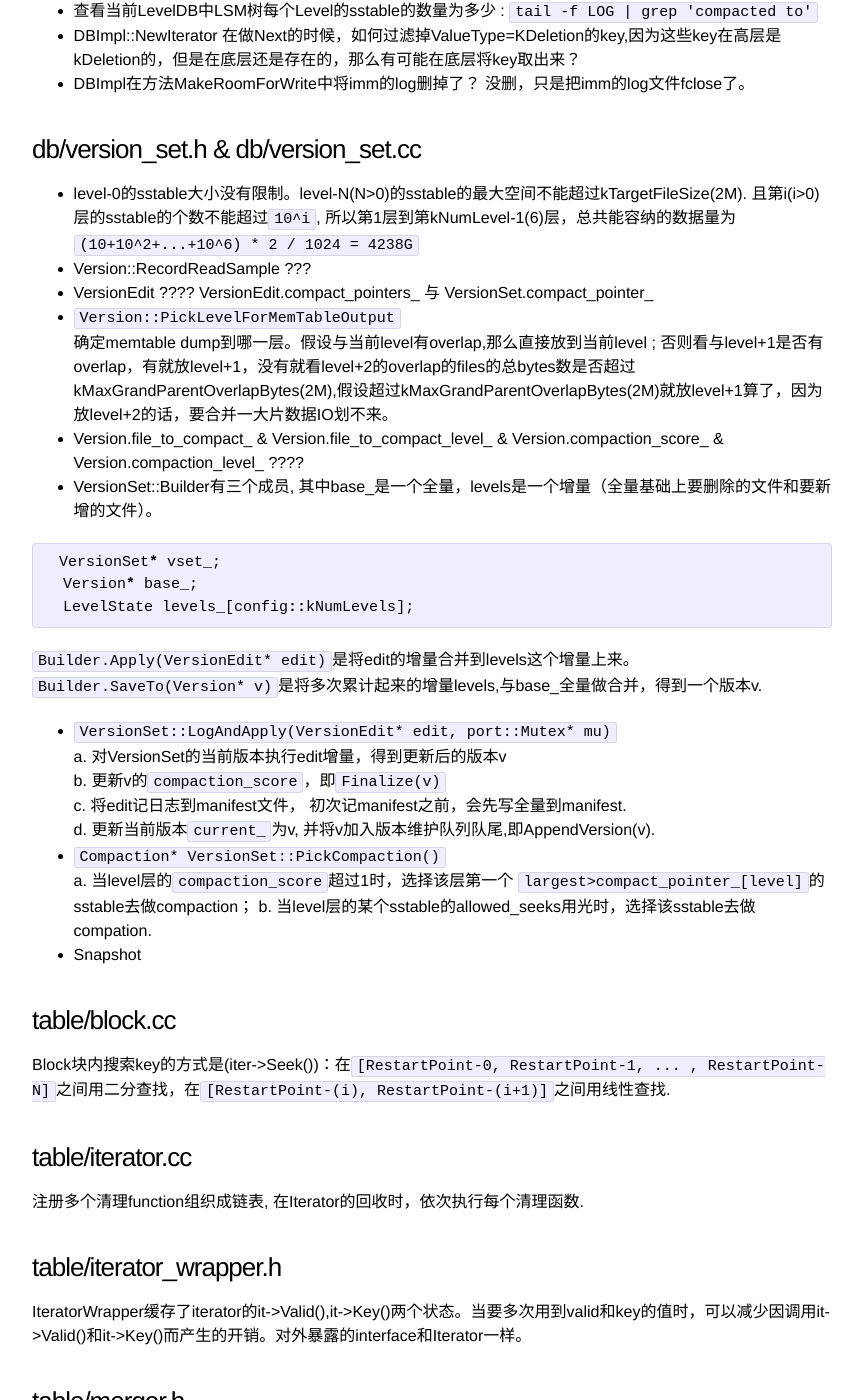
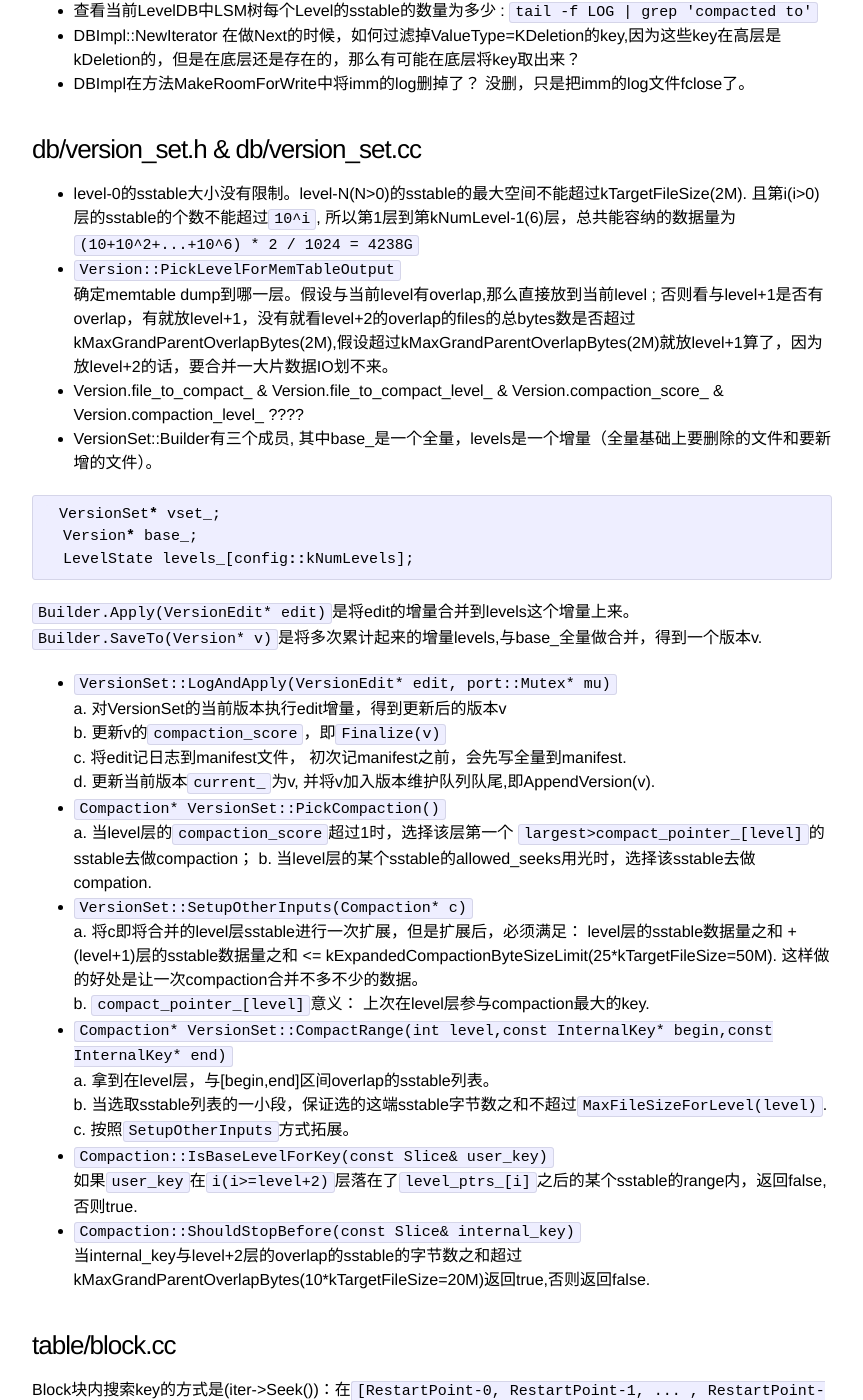
Before and after one commit to SteNicholas/openinx.github.io, a Jekyll site: the page built from _posts/2014-08-11-leveldb-notes.md, in a window 1280 px wide and 1400 px high, scrolled down 3230 px. Shown: the whole window, without its empty margins (208-1071 px from the left). Built offline with Jekyll 4.4.1, drawn with Linux system fonts in a browser that asks for light colours; Markdown is read by kramdown in place of the engine named in the settings; comment, search, counter and statistics services are not loaded.

Commit message:
leveldb notes

```diff
--- a/_posts/2014-08-11-leveldb-notes.md
+++ b/_posts/2014-08-11-leveldb-notes.md
@@ -55,8 +55,6 @@ d. LookupKey由start,kstart,end_三个组成。
 ### db/version_set.h & db/version_set.cc
 * level-0的sstable大小没有限制。level-N(N>0)的sstable的最大空间不能超过kTargetFileSize(2M). 且第i(i>0)层的sstable的个数不能超过`10^i`, 所以第1层到第kNumLevel-1(6)层，总共能容纳的数据量为`(10+10^2+...+10^6) * 2 / 1024 = 4238G`
 
-* Version::RecordReadSample ???
-* VersionEdit ????  VersionEdit.compact_pointers_ 与 VersionSet.compact_pointer_
 * `Version::PickLevelForMemTableOutput`
   确定memtable dump到哪一层。假设与当前level有overlap,那么直接放到当前level ; 否则看与level+1是否有overlap，有就放level+1，没有就看level+2的overlap的files的总bytes数是否超过kMaxGrandParentOverlapBytes(2M),假设超过kMaxGrandParentOverlapBytes(2M)就放level+1算了，因为放level+2的话，要合并一大片数据IO划不来。
 * Version.file_to_compact_ & Version.file_to_compact_level_ & Version.compaction_score_ & Version.compaction_level_ ????
@@ -76,13 +74,25 @@ a. 对VersionSet的当前版本执行edit增量，得到更新后的版本v
 b. 更新v的`compaction_score`，即`Finalize(v)`
 c. 将edit记日志到manifest文件， 初次记manifest之前，会先写全量到manifest.
 d. 更新当前版本`current_`为v, 并将v加入版本维护队列队尾,即AppendVersion(v).
+
 * `Compaction* VersionSet::PickCompaction()`
 a. 当level层的`compaction_score`超过1时，选择该层第一个 `largest>compact_pointer_[level]`的sstable去做compaction；
 b. 当level层的某个sstable的allowed_seeks用光时，选择该sstable去做compation.
 
+* `VersionSet::SetupOtherInputs(Compaction* c)`
+a. 将c即将合并的level层sstable进行一次扩展，但是扩展后，必须满足： level层的sstable数据量之和 + (level+1)层的sstable数据量之和  <= kExpandedCompactionByteSizeLimit(25*kTargetFileSize=50M). 这样做的好处是让一次compaction合并不多不少的数据。
+b. `compact_pointer_[level]`意义： 上次在level层参与compaction最大的key.
 
-* Snapshot
+* `Compaction* VersionSet::CompactRange(int level,const InternalKey* begin,const InternalKey* end)`
+a. 拿到在level层，与[begin,end]区间overlap的sstable列表。
+b. 当选取sstable列表的一小段，保证选的这端sstable字节数之和不超过`MaxFileSizeForLevel(level)`.
+c. 按照`SetupOtherInputs`方式拓展。
 
+* `Compaction::IsBaseLevelForKey(const Slice& user_key)`
+如果`user_key`在`i(i>=level+2)`层落在了`level_ptrs_[i]`之后的某个sstable的range内，返回false, 否则true.
+
+* `Compaction::ShouldStopBefore(const Slice& internal_key)`
+当internal_key与level+2层的overlap的sstable的字节数之和超过kMaxGrandParentOverlapBytes(10*kTargetFileSize=20M)返回true,否则返回false.
 
 ### table/block.cc
 
```
